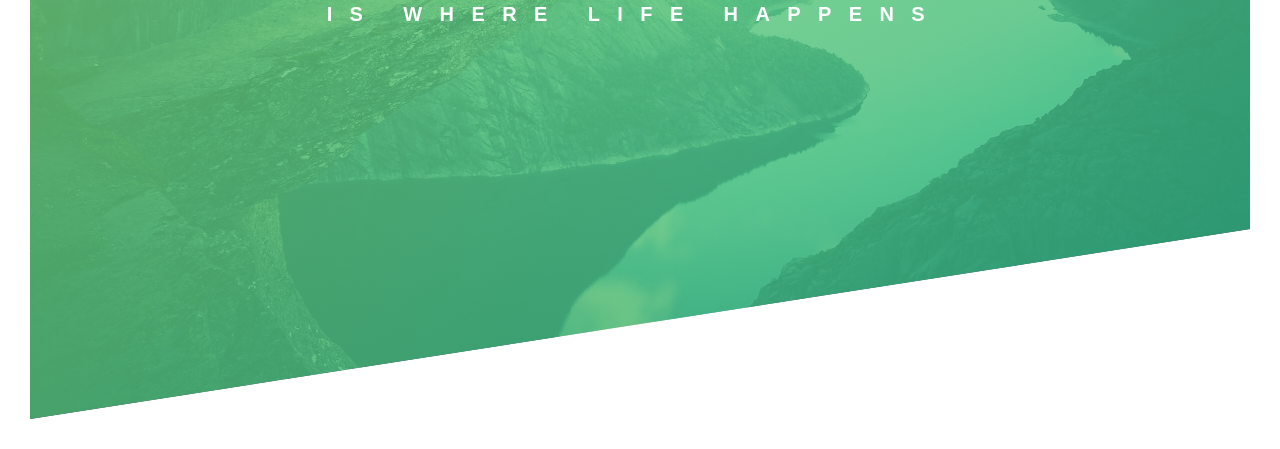
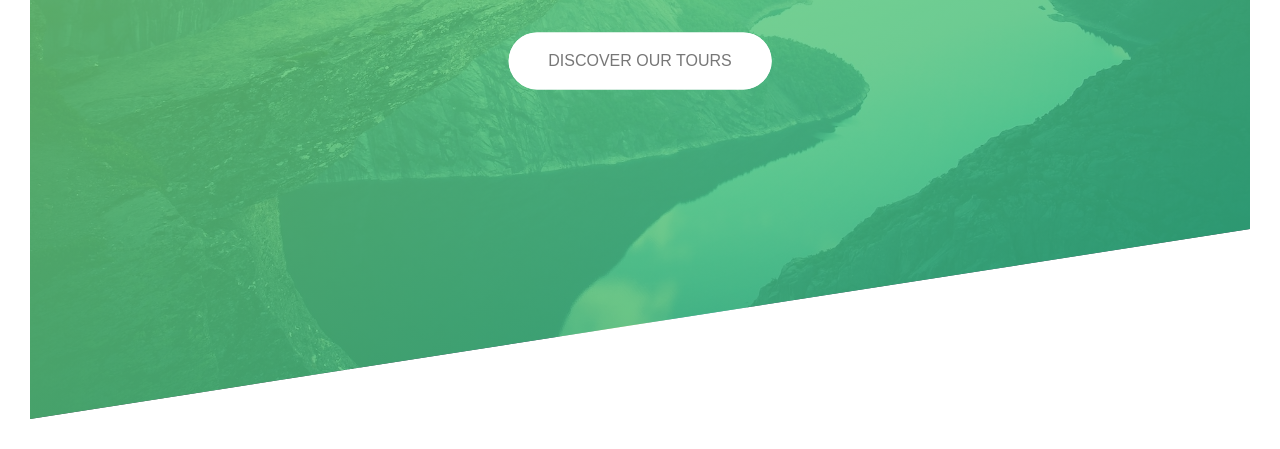
Before and after one commit to Skeys411/Natours, a plain HTML site: page starter/index.html in a window 1280 px wide. Shown: the part 371-820 px from the top of the page. Drawn offline with Linux system fonts and the light colour scheme; files that its build step writes are made by us from their sources.

Commit message:
built header button and added animation

```diff
--- a/starter/css/style.css
+++ b/starter/css/style.css
@@ -51,6 +51,7 @@ body {
   top: 40%;
   left: 50%;
   transform: translate(-50%, -50%);
+  text-align: center;
 }
 
 .heading-primary {
@@ -58,6 +59,7 @@ body {
   text-transform: uppercase;
 
   backface-visibility: hidden;
+  margin-bottom: 60px;
 }
 
 .heading-primary-main {
@@ -111,3 +113,66 @@ body {
     transform: translate(0);
   }
 }
+@keyframes moveInBottom {
+  0% {
+    opacity: 0;
+    transform: translateY(30px);
+  }
+
+  100% {
+    opacity: 1;
+    transform: translate(0);
+  }
+}
+
+.btn:link,
+.btn:visited {
+  text-transform: uppercase;
+  text-decoration: none;
+  padding: 15px 40px;
+  display: inline-block;
+  border-radius: 100px;
+  transition: all 0.2s;
+  position: relative;
+}
+
+.btn:hover {
+  transform: translateY(-3px);
+  box-shadow: 0 10px 20px rgba(0, 0, 0, 0.2);
+}
+
+.btn:active {
+  transform: translateY(-1px);
+  box-shadow: 0 5px 10px rgba(0, 0, 0, 0.2);
+}
+
+.btn-white {
+  background-color: #fff;
+  color: #777;
+}
+
+.btn::after {
+  content: "";
+  display: inline-block;
+  height: 100%;
+  width: 100%;
+  border-radius: 100px;
+  position: absolute;
+  top: 0;
+  left: 0;
+  z-index: -1;
+  transition: all 0.4s;
+}
+
+.btn-white::after {
+  background-color: #fff;
+}
+
+.btn:hover::after {
+  transform: scaleX(1.4) scaleY(1.6);
+  opacity: 0;
+}
+.btn-animated {
+  animation: moveInBottom 1.5s ease-out 0.75s;
+  animation-fill-mode: backwards;
+}
--- a/starter/index.html
+++ b/starter/index.html
@@ -26,7 +26,7 @@
           <span class="heading-primary-main">outdoors</span>
           <span class="heading-primary-sub">is where life happens</span>
         </h1>
-        <a href="#" class="btn btn-white"></a>
+        <a href="#" class="btn btn-white btn-animated">discover our tours</a>
       </div>
     </header>
   </body>
```
